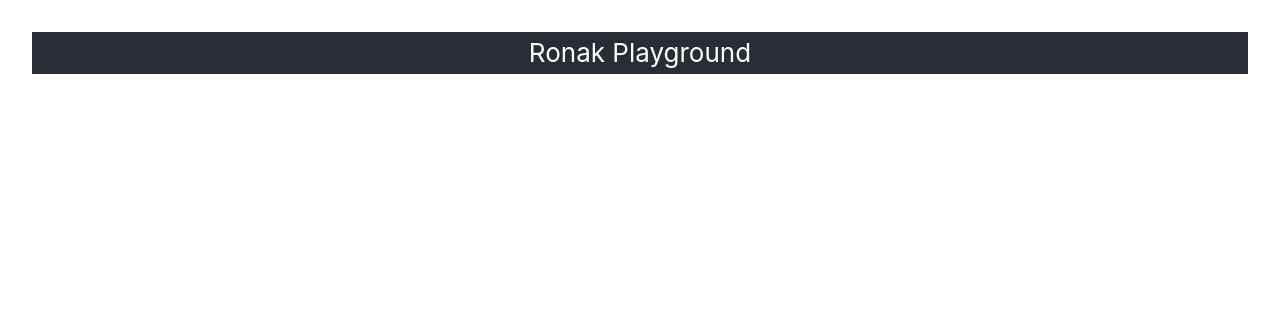
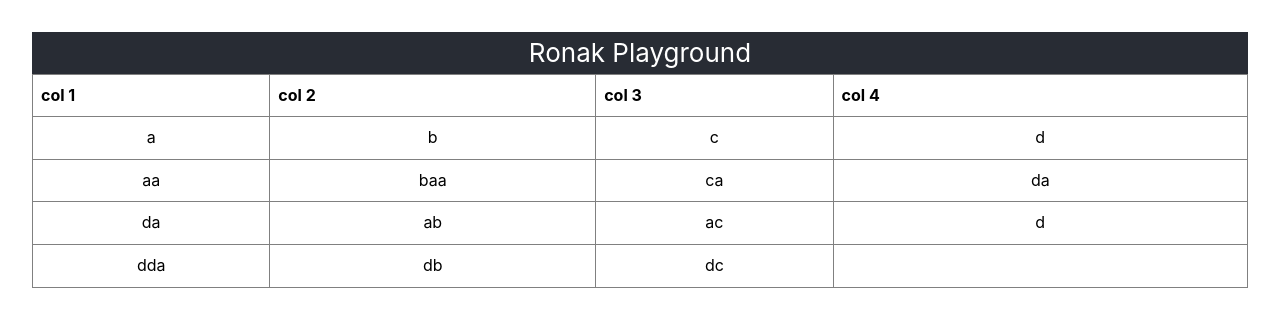
Before and after one commit to 21ronak/ronak-playground, a React (Create React App) app: page /TableGrid in a window 1280 px wide. Before the commit this address had no page. Shown: the top 310 px of the page. Built offline with nearby package versions, Linux system fonts and the light colour scheme.

Commit message:
Add TableGrid

```diff
--- a/src/App.tsx
+++ b/src/App.tsx
@@ -19,6 +19,7 @@ import DogBreedsList from './components/DogBreedsList';
 import SeatBooking from './components/SeatBooking/SeatBooking';
 import PlayerTable from './components/TableSorting';
 import VirtualizedList from './components/VirtualizedList';
+import TableGrid from './components/TableGrid';
 
 function App() {
   return (
@@ -45,6 +46,7 @@ function App() {
           <Route path="/SeatBooking" element={<SeatBooking />} />
           <Route path="/PlayerTable" element={<PlayerTable />} />
           <Route path="/VirtualizedList" element={<VirtualizedList />} />
+          <Route path="/TableGrid" element={<TableGrid />} />
         </Routes>
       </Router>
     </div>
--- a/src/Home.js
+++ b/src/Home.js
@@ -23,6 +23,7 @@ const Home = () => {
         <li><Link to="/SeatBooking">SeatBooking</Link></li>
         <li><Link to="/PlayerTable">PlayerTableSort</Link></li>
         <li><Link to="/VirtualizedList">VirtualizedList</Link></li>
+        <li><Link to="/TableGrid">TableGrid</Link></li>
       </ul>
     </div>
   );
--- /dev/null
+++ b/src/components/TableGrid.js
@@ -0,0 +1,79 @@
+import React from 'react';
+
+const columns = [
+  { width: 50, title: 'col 1' },
+  { width: 75, title: 'col 2' },
+  { width: 50, title: 'col 3' },
+  { width: 100, title: 'col 4' }
+];
+
+const rows = [
+  {
+    id: 1,
+    cells: [
+      { cellId: '1:1', value: 'a' },
+      { cellId: '1:2', value: 'b' },
+      { cellId: '1:3', value: 'c' },
+      { cellId: '1:4', value: 'd' }
+    ]
+  },
+  {
+    id: 2,
+    cells: [
+      { cellId: '2:1', value: 'aa' },
+      { cellId: '2:2', value: 'baa' },
+      { cellId: '2:3', value: 'ca' },
+      { cellId: '2:4', value: 'da' }
+    ]
+  },
+  {
+    id: 3,
+    cells: [
+      { cellId: '3:1', value: 'da' },
+      { cellId: '3:2', value: 'ab' },
+      { cellId: '3:3', value: 'ac' },
+      { cellId: '3:4', value: 'd' }
+    ]
+  },
+  {
+    id: 4,
+    cells: [
+      { cellId: '4:1', value: 'dda' },
+      { cellId: '4:2', value: 'db' },
+      { cellId: '4:3', value: 'dc' },
+
+    ]
+  }
+];
+
+const TableGrid = () => {
+  return (
+    <table style={{ borderCollapse: 'collapse', width: '100%' }} border="1">
+      <thead>
+        <tr>
+          {columns.map((col, index) => (
+            <th
+              key={index}
+              style={{ width: col.width, padding: '8px', textAlign: 'left' }}
+            >
+              {col.title}
+            </th>
+          ))}
+        </tr>
+      </thead>
+      <tbody>
+        {rows.map(row => (
+          <tr key={row.id}>
+            {row.cells.map(cell => (
+              <td key={cell.cellId} style={{ padding: '8px' }}>
+                {cell.value}
+              </td>
+            ))}
+          </tr>
+        ))}
+      </tbody>
+    </table>
+  );
+};
+
+export default TableGrid;
--- a/src/components/VirtualizedList.js
+++ b/src/components/VirtualizedList.js
@@ -1,4 +1,6 @@
 import React, { useState, useRef, useEffect } from "react";
+
+// GENIUS FUCKING COMPONENT, Chef's Kiss!
 
 // Generate default list items for demonstration
 const defaultItems = new Array(1000)
@@ -32,7 +34,7 @@ const VirtualizedList = ({ items = defaultItems, itemHeight = 50 }) => {
 
     // Attach scroll event listener and perform initial calculation.
     const container = containerRef.current;
-    container.addEventListener("scroll", handleScroll);
+    container.addEventListener("scroll", handleScroll); // Add THROTTLE for Perf
     handleScroll();
 
     return () => container.removeEventListener("scroll", handleScroll);
```
